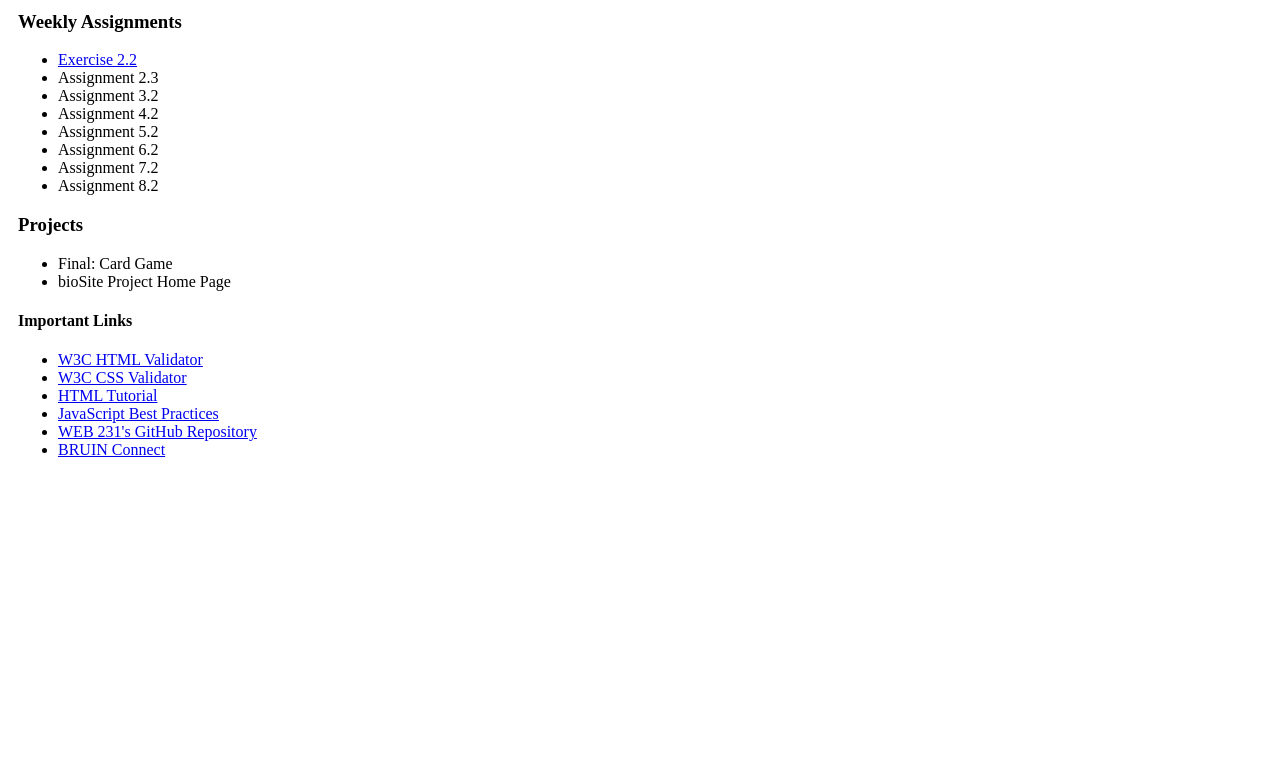
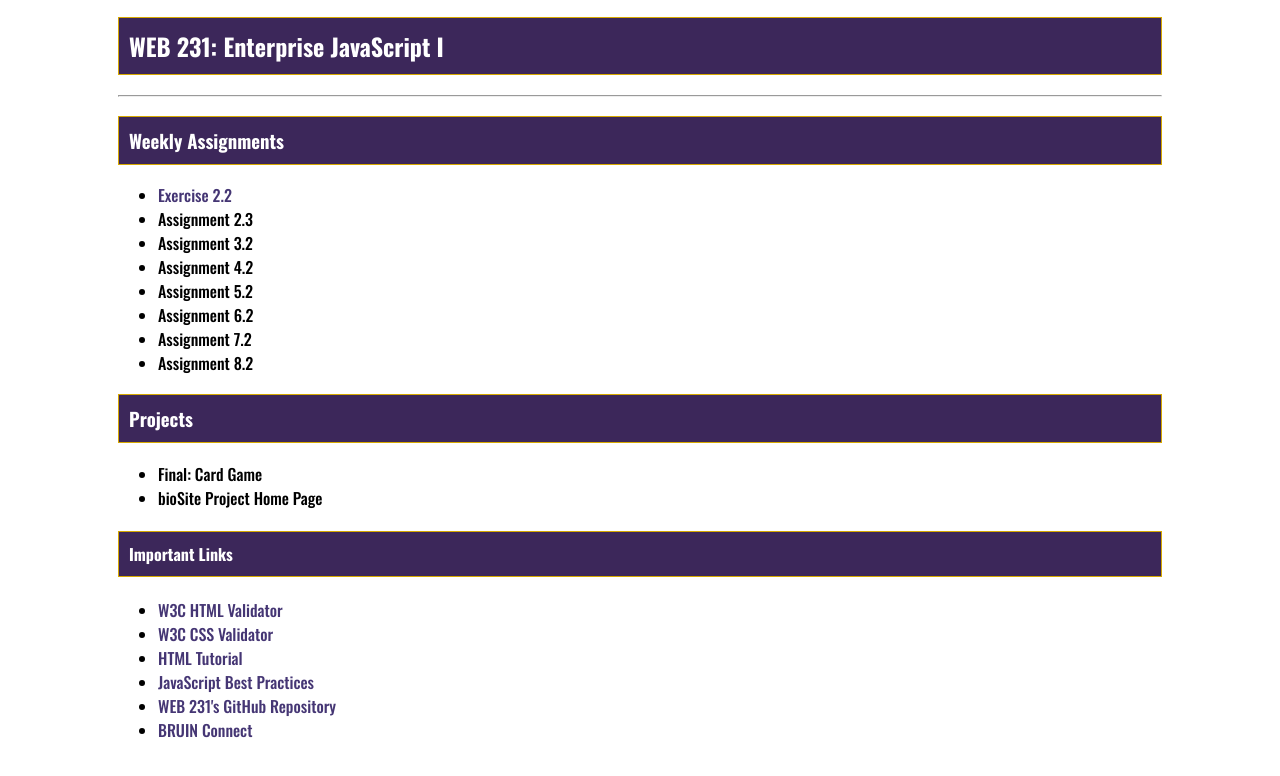
Before and after one commit to just-enginerin/web-231, a plain HTML site: page index.html in a window 1280 px wide. Shown: the part 155-931 px from the top of the page. Before the commit the page ends 800 px from the top, so only its background shows below. Drawn offline with nearby package versions, Linux system fonts and the light colour scheme.

Commit message:
Fixed links and stylesheet imports

```diff
--- a/index.html
+++ b/index.html
@@ -22,7 +22,8 @@
     <link href="https://fonts.googleapis.com/css2?family=Oswald:wght@300;500;700&display=swap" rel="stylesheet">
 
     <!-- Custom Stylesheet -->
-    <link href="../global.css" rel="stylesheet">
+    <link href="./global.css" rel="stylesheet">
+    <link href="./site.css" rel="stylesheet">
 </head>
 <body>
   <main id="container">
@@ -32,7 +33,7 @@
 
     <h3>Weekly Assignments</h3>
     <ul>
-      <li><a href="../week-2/Brady-exercise2.html">Exercise 2.2</a></li>
+      <li><a href="./week-2/Brady-exercise2.html">Exercise 2.2</a></li>
       <li>Assignment 2.3</li>
       <li>Assignment 3.2</li>
       <li>Assignment 4.2</li>
```
Also changed, not shown: week-2/Brady-exercise2.html (+0 -1 lines).
